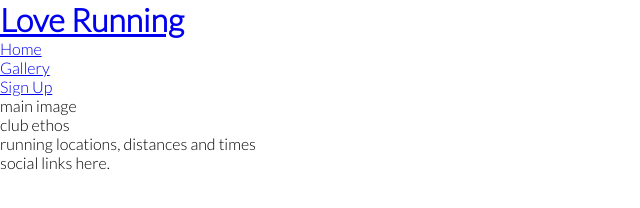
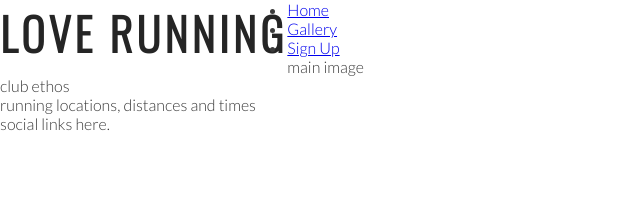
Before and after one commit to HandersonNtani/love-running, a plain HTML site: page index.html in a window 1280 px wide. Shown: the whole page, without its empty margins (0-640 px from the left). Drawn offline with nearby package versions, Linux system fonts and the light colour scheme.

Commit message:
add style for heading and logo

```diff
--- a/assets/css/style.css
+++ b/assets/css/style.css
@@ -6,7 +6,21 @@
     border: none;
 }
 body {
-
+    color: #3a3a3a;
     font-family: lato, sans-serif;
     font-weight: 300;
 }
+
+/* headeings and logo */
+
+h1, h2 {
+    font-family: Oswald, sans-serif;
+    text-transform: uppercase;
+    letter-spacing: 4px;
+    color: #252525;
+}
+
+#logo {
+    float: left;
+    font-size: 280%;
+}
--- a/index.html
+++ b/index.html
@@ -13,7 +13,7 @@
 <body>
     <header>
         <a href="index.html">
-            <h1>Love Running</h1>
+            <h1 id="logo">Love Running</h1>
         </a>
         <nav>
             <ul>
```
